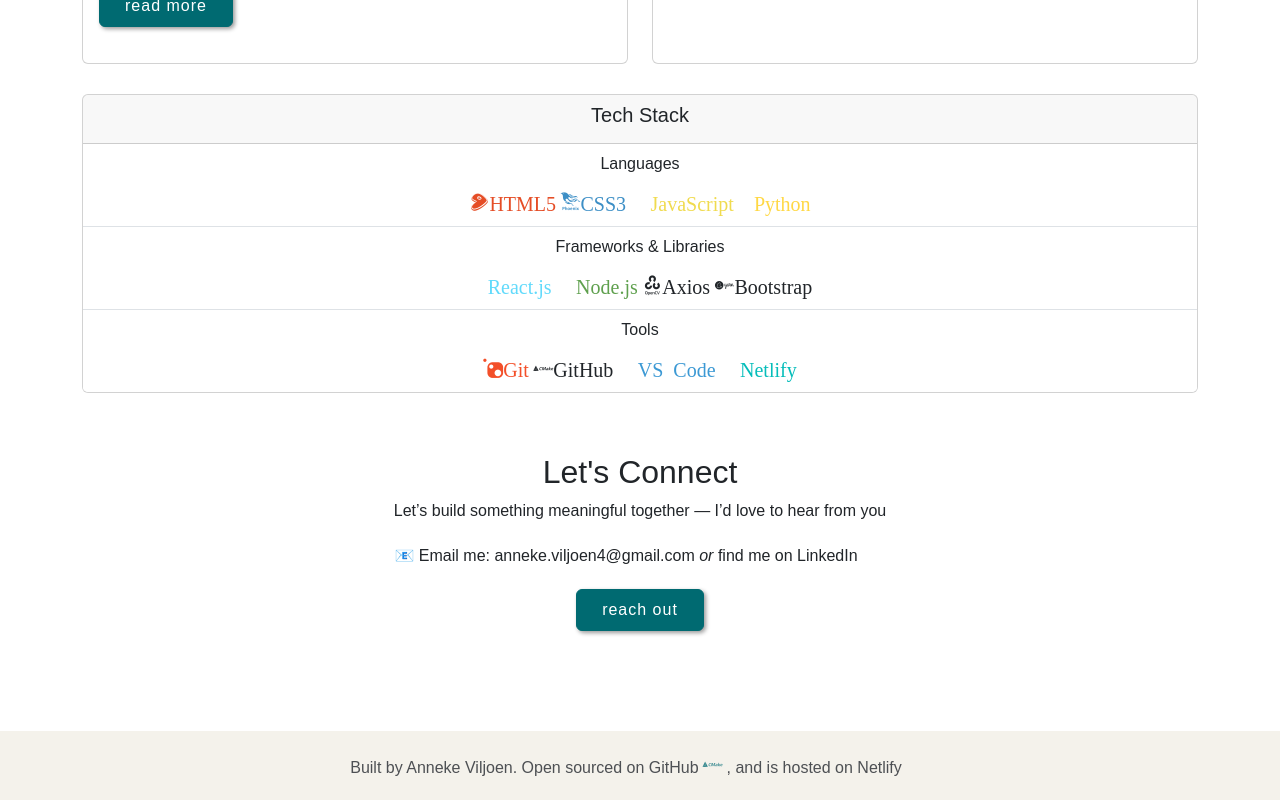
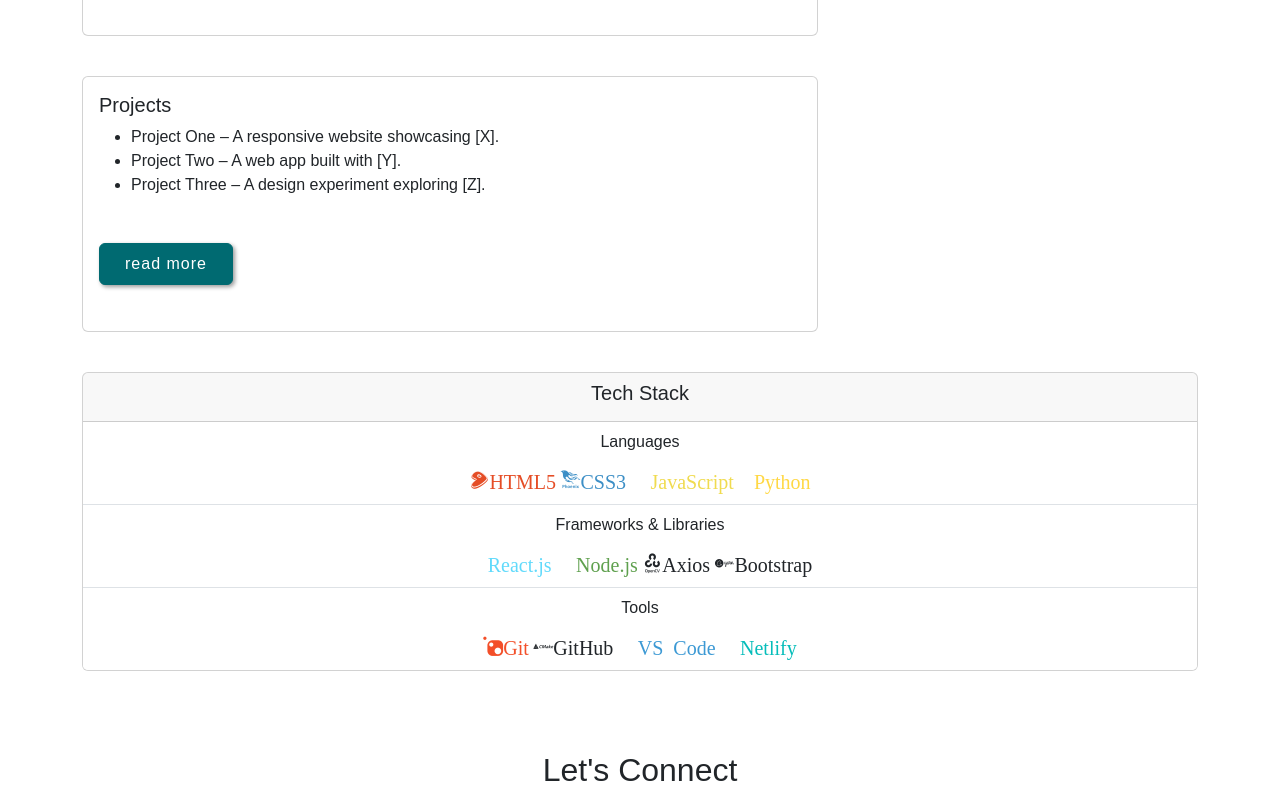
Before and after one commit to anneke44/my-profile-anneke-viljoen, a React (Create React App) app: page / in a window 1280 px wide. Shown: the part 840-1640 px from the top of the page. Built offline with nearby package versions, Linux system fonts and the light colour scheme.

Commit message:
Added links to LinkedIn

```diff
--- a/src/Contact.css
+++ b/src/Contact.css
@@ -11,3 +11,6 @@
   text-decoration: none;
   margin: 4px;
 }
+.link-icon:hover {
+  color: #48a6a7;
+}
--- a/src/Contact.js
+++ b/src/Contact.js
@@ -9,7 +9,7 @@ export default function Contact() {
       <p>📧 anneke.viljoen4@gmail.com</p>
       <h3>LinkedIn</h3>
       <a
-        href="https://github.com/anneke44"
+        href="https://www.linkedin.com/in/anneke-viljoen4/"
         target="_blank"
         rel="noreferrer"
         className="link-icon"
--- a/src/Footer.css
+++ b/src/Footer.css
@@ -3,8 +3,8 @@
   left: 0;
   bottom: 0;
   right: 0;
-  margin: 0 auto;
-  padding: 20px 0;
+  margin: 10px auto 0;
+  padding: 30px 0;
   text-align: center;
   opacity: 0.8;
   background-color: #f2efe7;
@@ -15,3 +15,6 @@
   text-decoration: none;
   margin: 4px;
 }
+.link-icon:hover {
+  color: #48a6a7;
+}
--- a/src/HomepageConnect.css
+++ b/src/HomepageConnect.css
@@ -1,5 +1,5 @@
 #launch-button {
-  margin: 20px auto;
+  margin: 30px auto;
   padding: 8px 25px;
   border: 1px solid #006a71;
   background-color: #006a71;
@@ -18,3 +18,6 @@
   text-decoration: none;
   margin: 4px;
 }
+.link-icon:hover {
+  color: #48a6a7;
+}
--- a/src/HomepageConnect.js
+++ b/src/HomepageConnect.js
@@ -12,12 +12,12 @@ export default function HomepageConnect() {
       <div>
         📧 Email me: anneke.viljoen4@gmail.com <em>or</em> find me on LinkedIn
         <a
-          href="https://github.com/anneke44"
+          href="https://www.linkedin.com/in/anneke-viljoen4/"
           target="_blank"
           rel="noreferrer"
           className="link-icon"
         >
-          <i class="devicon-linkedin-plain"></i>
+          <i className="devicon-linkedin-plain"></i>
         </a>
       </div>
       <a
--- a/src/HomepageHero.css
+++ b/src/HomepageHero.css
@@ -19,10 +19,13 @@
   margin-top: 60px;
 }
 .homepage-project {
-  margin-top: 60px;
+  margin-top: 40px;
+}
+.homepage-tech {
+  margin-top: 40px;
 }
 .homepage-connect {
-  margin-top: 60px;
+  margin-top: 80px;
 }
 .heading {
   animation: move 4s linear infinite;
--- a/src/HomepageHero.js
+++ b/src/HomepageHero.js
@@ -36,10 +36,10 @@ export default function HomepageHero() {
       </div>
       <div className="container container-fluid">
         <div className="row">
-          <div className="homepage-about col-6">
+          <div className="homepage-about col-8">
             <HomepageAbout />
           </div>
-          <div className="homepage-project col-6">
+          <div className="homepage-project col-8">
             <HomepageProject />
           </div>
           <div className="homepage-tech col-12 text-center">
--- a/src/HomepageProject.js
+++ b/src/HomepageProject.js
@@ -8,15 +8,13 @@ export default function HomepageProject() {
       <div className="card h-100">
         <div className="card-body">
           <h5 className="card-title">Projects</h5>
-          <p className="card-text ">
-            <div>
+          <div className="card-text ">
             <ul>
               <li>Project One – A responsive website showcasing [X].</li>
               <li>Project Two – A web app built with [Y].</li>
               <li>Project Three – A design experiment exploring [Z].</li>
             </ul>
           </div>
-          </p>
           <a
             id="button-link"
             href="/Profile"
--- a/src/HomepageTech.css
+++ b/src/HomepageTech.css
@@ -1,6 +1,3 @@
-.HomepageTech {
-  margin-top: 30px;
-}
 .icons i {
   font-size: 20px;
 }
--- a/src/HomepageTech.js
+++ b/src/HomepageTech.js
@@ -26,7 +26,7 @@ export default function HomepageTech() {
                 >
                   JavaScript
                 </i>
-                <i class="devicon-python-plain colored">Python</i>
+                <i className="devicon-python-plain colored">Python</i>
               </div>
             </div>
           </li>
@@ -41,7 +41,7 @@ export default function HomepageTech() {
                   Node.js
                 </i>{" "}
                 <i className="devicon-axios-plain">Axios</i>{" "}
-                <i class="devicon-bootstrap-plain">Bootstrap</i>
+                <i className="devicon-bootstrap-plain">Bootstrap</i>
               </div>
             </div>
           </li>
```
Lines whose indentation alone changed are shown as unchanged.
